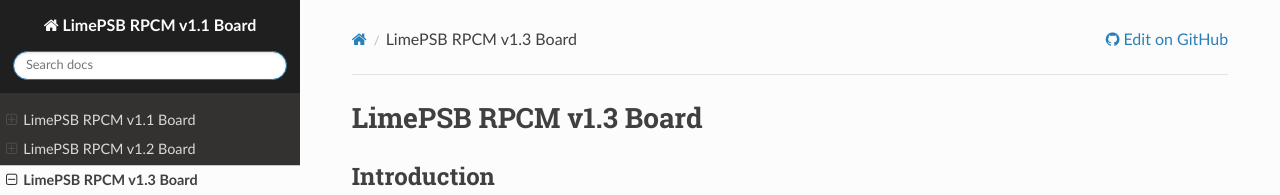
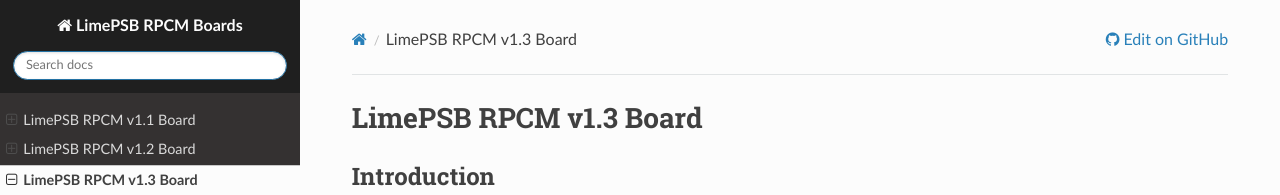
Before and after one commit to myriadrf/LimePSB-RPCM, a Sphinx documentation site: the page built from docs/v1.3/index.rst, in a window 1280 px wide. Shown: the top 195 px of the page. Built offline with Sphinx 7.4.7 and the Read the Docs theme 3.1.0, drawn with Linux system fonts in a browser that asks for light colours.

Commit message:
Changed project name to "LimePSB RPCM Boards"

```diff
--- a/docs/conf.py
+++ b/docs/conf.py
@@ -18,7 +18,7 @@
 
 # -- Project information -----------------------------------------------------
 
-project = 'LimePSB RPCM v1.1 Board'
+project = 'LimePSB RPCM Boards'
 copyright = '2024, MyriadRF Contributors'
 author = 'Lime Microsystems'
 
```
